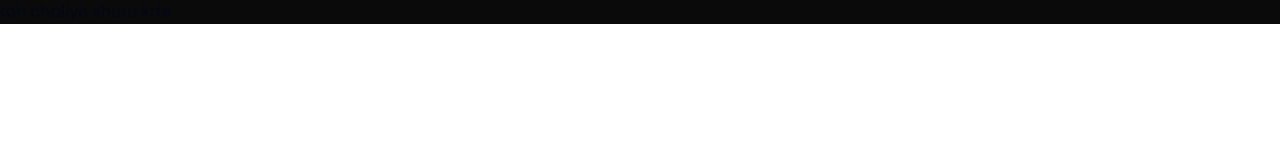
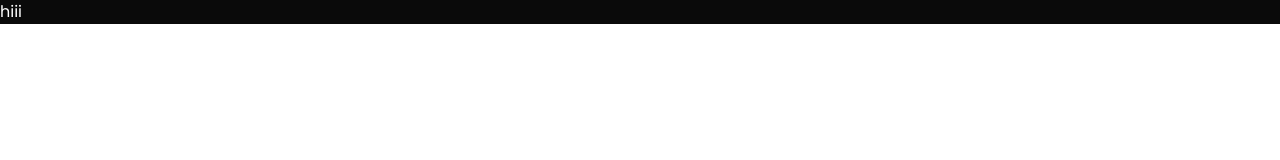
Before and after one commit to VaamanChopra/Stellar-digital-marketing-agency, a Next.js app: page / in a window 1280 px wide. Shown: the top 160 px of the page. Built offline with nearby package versions, Linux system fonts and the light colour scheme.

Commit message:
Initialising Navbar

```diff
--- a/app/page.tsx
+++ b/app/page.tsx
@@ -1,10 +1,14 @@
+import Navbar from "@/components/Navbar";
 import Image from "next/image";
+
 
 export default function Home() {
   return (
-    <div className="w-full md items-center
-    md:justify-center bg-black/[0.96]
-    antialiased bg-grid-white/[0.02] relative
-    overflow-hidden">toh chaliye shuru krte</div>
-  );
+     <div className="w-full md:items-center
+     md:justify-center bg-black/[0.96]
+     antialiased bg-grid-white/[0.02] relative
+     overflow-hidden">
+      <Navbar />
+     </div>
+   );
 }
```
